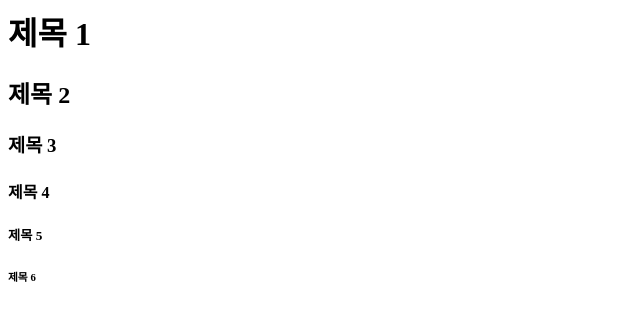
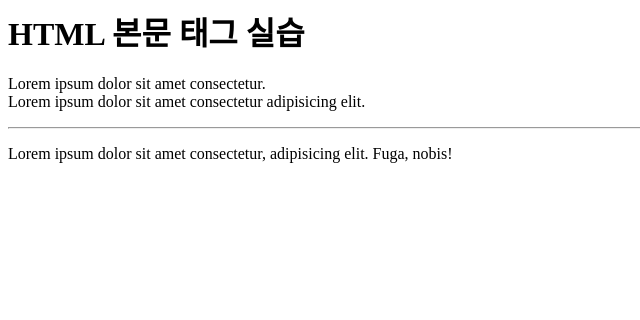
Before and after one commit to sunajung/wp-html, a plain HTML site: page index.html in a window 1280 px wide. Shown: the whole page, without its empty margins (0-640 px from the left). Drawn offline with Linux system fonts and the light colour scheme.

Commit message:
본문 관련 태그 실습

```diff
--- a/index.html
+++ b/index.html
@@ -5,11 +5,15 @@
         <title>HTML 실습</title>
     </head>
     <body>
-        <h1>제목 1</h1>
-        <h2>제목 2</h2>
-        <h3>제목 3</h3>
-        <h4>제목 4</h4>
-        <h5>제목 5</h5>
-        <h6>제목 6</h6>
+        <h1>HTML 본문 태그 실습</h1>
+        <p>
+            Lorem ipsum dolor sit amet consectetur.<br>
+            Lorem ipsum dolor sit amet consectetur adipisicing elit.<br>
+        </p>
+        <hr>
+        <p>
+            Lorem ipsum dolor sit amet consectetur, adipisicing elit.
+            Fuga, nobis!
+        </p>
     </body>
 </html>
```
